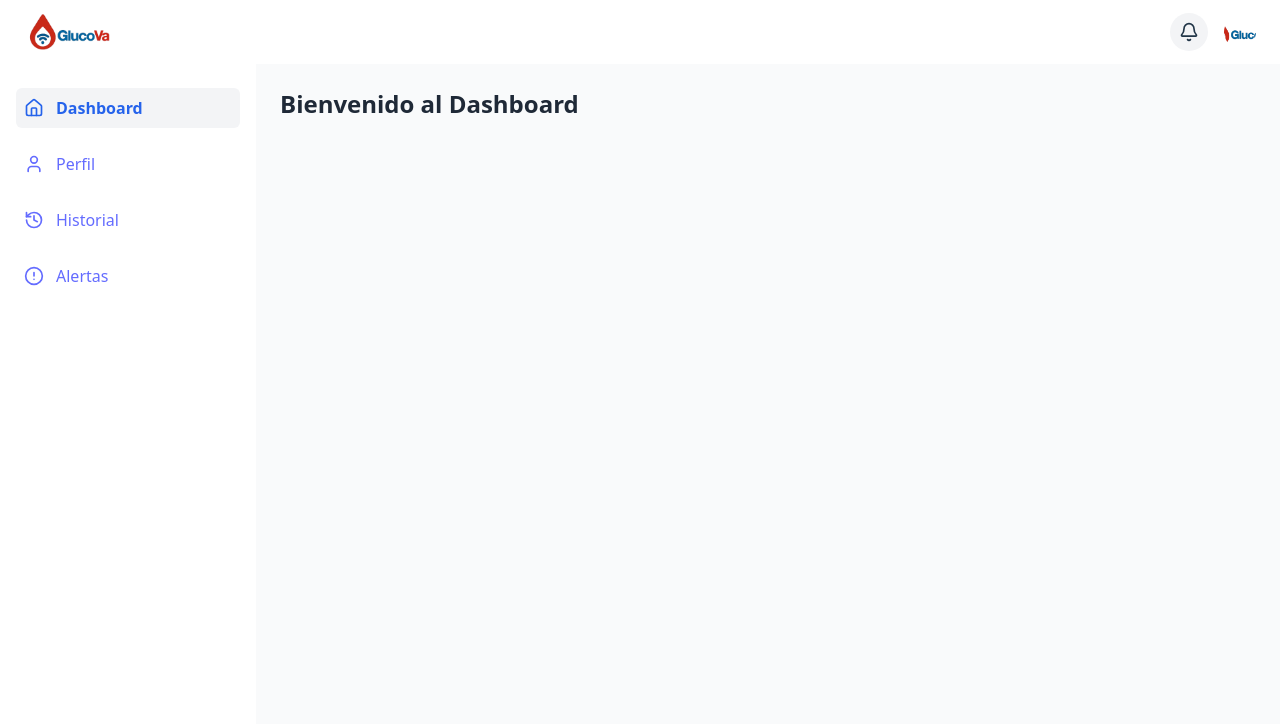
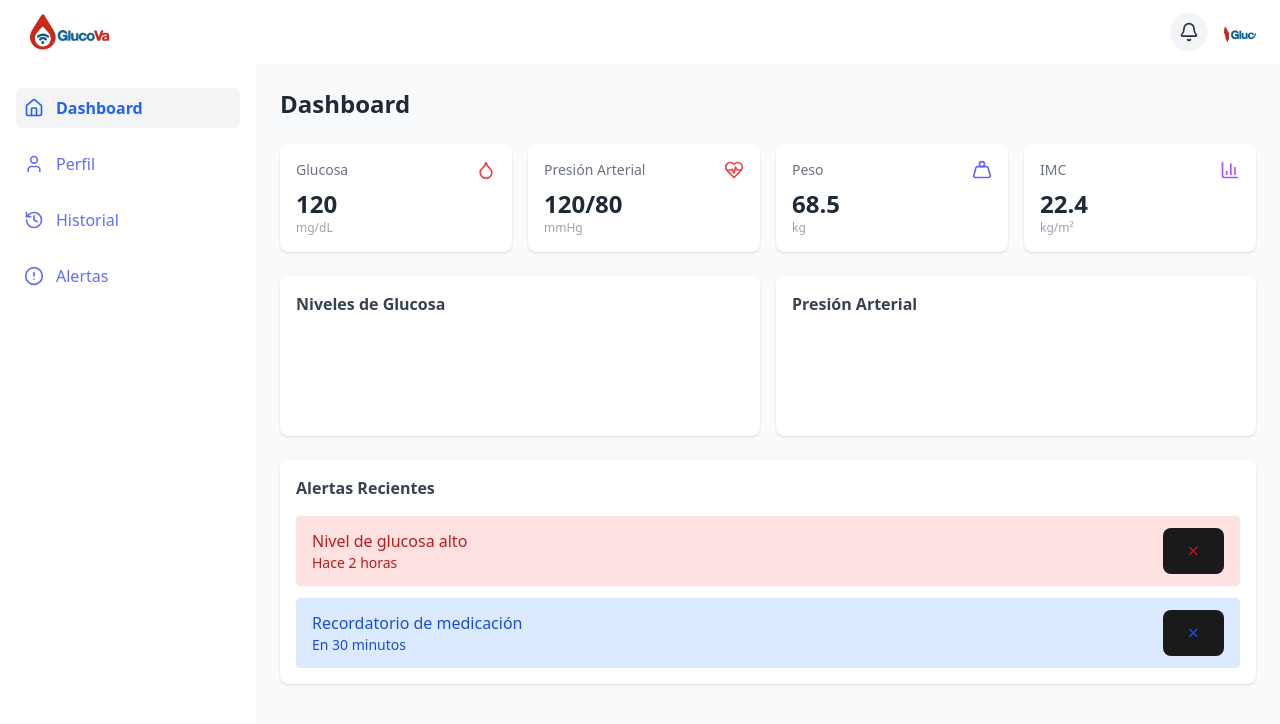
Before and after one commit to GlucoTeam-IoT/glucova-frontend, a React (Vite) app: page /dashboard in a window 1280 px wide. Shown: the top 724 px of the page. Built offline with nearby package versions, Linux system fonts and the light colour scheme.

Commit message:
feat: add dashboard section

```diff
--- /dev/null
+++ b/src/contexts/records/components/RecentAlerts.tsx
@@ -0,0 +1,33 @@
+import type { Alert } from "../types/dashboard.types";
+
+interface Props {
+  alerts: Alert[];
+}
+
+const RecentAlerts = ({ alerts }: Props) => {
+  return (
+    <div className="bg-white rounded-lg shadow p-4">
+      <h2 className="font-semibold text-gray-700 mb-4">Alertas Recientes</h2>
+      <ul className="space-y-3">
+        {alerts.map((alert) => (
+          <li
+            key={alert.id}
+            className={`flex items-center justify-between px-4 py-3 rounded ${
+              alert.type === "error"
+                ? "bg-red-100 text-red-700"
+                : "bg-blue-100 text-blue-700"
+            }`}
+          >
+            <div>
+              <p className="font-medium">{alert.message}</p>
+              <p className="text-sm">{alert.time}</p>
+            </div>
+            <button className="text-xl leading-none">×</button>
+          </li>
+        ))}
+      </ul>
+    </div>
+  );
+};
+
+export default RecentAlerts;
--- /dev/null
+++ b/src/contexts/records/components/SummaryCard.tsx
@@ -0,0 +1,38 @@
+import type { JSX } from "react";
+import { type VitalSign } from "../types/dashboard.types";
+import {
+  Droplet,
+  HeartPulse,
+  Weight,
+  BarChart3,
+} from "lucide-react";
+
+type SummaryCardProps = {
+  vital: VitalSign;
+};
+
+const iconMap: Record<string, JSX.Element> = {
+  Glucosa: <Droplet className="text-red-500" size={20} />,
+  "Presión Arterial": <HeartPulse className="text-red-500" size={20} />,
+  Peso: <Weight className="text-indigo-500" size={20} />,
+  IMC: <BarChart3 className="text-purple-500" size={20} />,
+};
+
+const SummaryCard = ({ vital }: SummaryCardProps) => {
+  const icon = iconMap[vital.label] ?? null;
+
+  return (
+    <div className="bg-white rounded-lg shadow p-4 flex flex-col justify-between h-full">
+      <div className="flex justify-between items-start">
+        <p className="text-sm text-gray-500">{vital.label}</p>
+        {icon}
+      </div>
+      <div className="mt-2">
+        <p className="text-2xl font-bold text-gray-800">{vital.value}</p>
+        <p className="text-xs text-gray-400">{vital.unit}</p>
+      </div>
+    </div>
+  );
+};
+
+export default SummaryCard;
--- a/src/contexts/records/pages/DashboardPage.tsx
+++ b/src/contexts/records/pages/DashboardPage.tsx
@@ -1,7 +1,49 @@
+import { useEffect, useState } from "react";
+import { getDashboardData } from "../services/dashboardService";
+import type { DashboardData } from "../types/dashboard.types";
+import SummaryCard from "../components/SummaryCard";
+import RecentAlerts from "../components/RecentAlerts";
+
 const DashboardPage = () => {
+  const [data, setData] = useState<DashboardData | null>(null);
+  const [loading, setLoading] = useState(true);
+
+  useEffect(() => {
+    const fetchData = async () => {
+      const dashboardData = await getDashboardData();
+      setData(dashboardData);
+      setLoading(false);
+    };
+    fetchData();
+  }, []);
+
+  if (loading || !data) {
+    return <p className="p-4">Cargando...</p>;
+  }
+
   return (
-    <div className="text-2xl font-semibold text-gray-800">
-      Bienvenido al Dashboard
+    <div className="space-y-6">
+      <h1 className="text-2xl font-semibold text-gray-800">Dashboard</h1>
+
+      {/* Cards resumen */}
+      <div className="grid grid-cols-1 md:grid-cols-2 lg:grid-cols-4 gap-4">
+        {data.vitals.map((vital) => (
+          <SummaryCard key={vital.label} vital={vital} />
+        ))}
+      </div>
+
+      {/* Gráficas (placeholder) */}
+      <div className="grid grid-cols-1 md:grid-cols-2 gap-4">
+        <div className="bg-white h-40 rounded-lg shadow p-4">
+          <h2 className="font-semibold text-gray-700">Niveles de Glucosa</h2>
+        </div>
+        <div className="bg-white h-40 rounded-lg shadow p-4">
+          <h2 className="font-semibold text-gray-700">Presión Arterial</h2>
+        </div>
+      </div>
+
+      {/* Alertas recientes */}
+      <RecentAlerts alerts={data.alerts} />
     </div>
   );
 };
--- /dev/null
+++ b/src/contexts/records/services/dashboardService.ts
@@ -0,0 +1,29 @@
+import type { DashboardData } from "../types/dashboard.types";
+
+export const getDashboardData = async (): Promise<DashboardData> => {
+
+  await new Promise((resolve) => setTimeout(resolve, 500));
+
+  return {
+    vitals: [
+      { label: "Glucosa", value: "120", unit: "mg/dL", icon: "💧" },
+      { label: "Presión Arterial", value: "120/80", unit: "mmHg", icon: "❤️" },
+      { label: "Peso", value: "68.5", unit: "kg", icon: "⚖️" },
+      { label: "IMC", value: "22.4", unit: "kg/m²", icon: "📊" },
+    ],
+    alerts: [
+      {
+        id: "1",
+        type: "error",
+        message: "Nivel de glucosa alto",
+        time: "Hace 2 horas",
+      },
+      {
+        id: "2",
+        type: "info",
+        message: "Recordatorio de medicación",
+        time: "En 30 minutos",
+      },
+    ],
+  };
+};
--- /dev/null
+++ b/src/contexts/records/types/dashboard.types.ts
@@ -0,0 +1,18 @@
+export interface VitalSign {
+  label: string;
+  value: string;
+  unit?: string;
+  icon: string;
+}
+
+export interface Alert {
+  id: string;
+  type: 'warning' | 'info' | 'error';
+  message: string;
+  time: string;
+}
+
+export interface DashboardData {
+  vitals: VitalSign[];
+  alerts: Alert[];
+}
```
